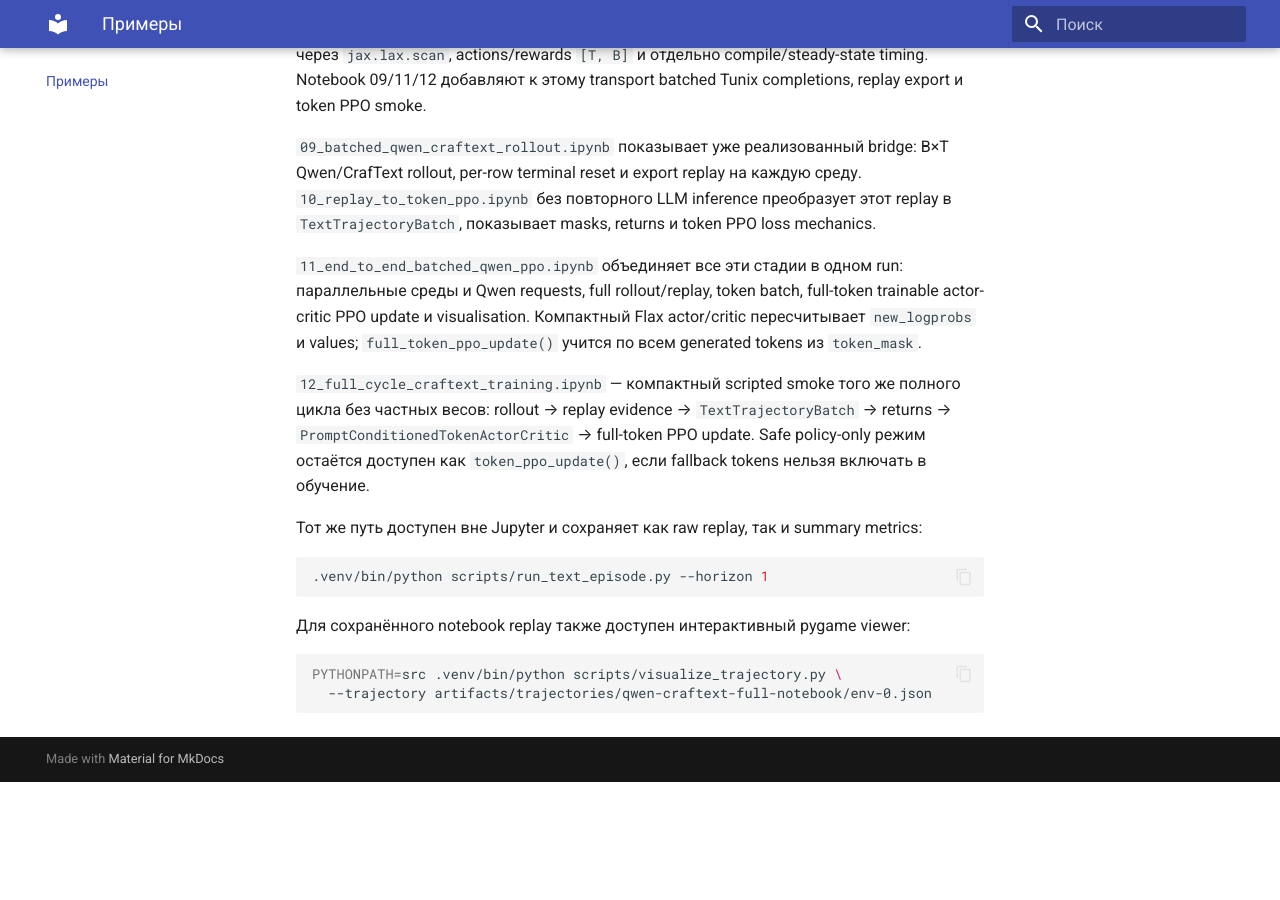
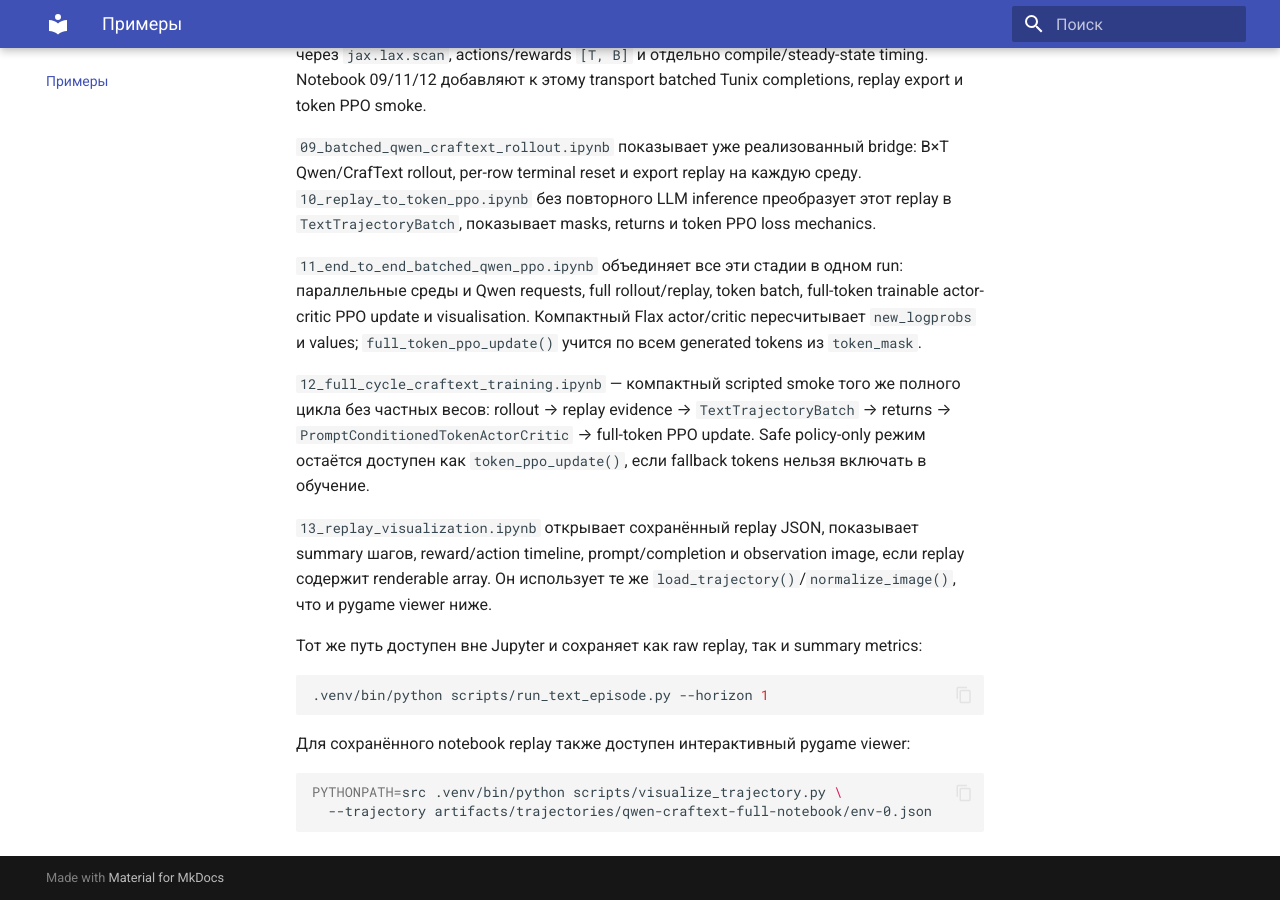
Before and after one commit to Lukashevskiy/tunix-agents, an MkDocs documentation site: the page built from docs/examples.md, in a window 1280 px wide and 900 px high, scrolled down 709 px. Built offline with MkDocs 1.6.1 and Material for MkDocs 9.7.7, drawn with Linux system fonts in a browser that asks for light colours; before the commit the page ends 1491 px from its top, so only the background shows below that.

Commit message:
docs: add replay visualization notebook

````diff
--- a/docs/examples.md
+++ b/docs/examples.md
@@ -41,6 +41,10 @@ update и visualisation. Компактный Flax actor/critic пересчит
 `PromptConditionedTokenActorCritic` → full-token PPO update. Safe policy-only режим остаётся
 доступен как `token_ppo_update()`, если fallback tokens нельзя включать в обучение.
 
+`13_replay_visualization.ipynb` открывает сохранённый replay JSON, показывает summary шагов,
+reward/action timeline, prompt/completion и observation image, если replay содержит renderable
+array. Он использует те же `load_trajectory()`/`normalize_image()`, что и pygame viewer ниже.
+
 Тот же путь доступен вне Jupyter и сохраняет как raw replay, так и summary metrics:
 
 ```bash
--- a/docs/project_status.json
+++ b/docs/project_status.json
@@ -48,7 +48,7 @@
     {
       "name": "Runnable examples",
       "status": "ready",
-      "description": "Двенадцать самостоятельных notebooks согласованы с итоговым pipeline: ранние notebooks показывают отдельные boundaries, 07 уже использует batched Tunix/MegaPrompts/CrafText rollout, 08 документирует reusable JAX transport, а 09/11/12 ведут replay → token batch → PPO smoke cycle."
+      "description": "Тринадцать самостоятельных notebooks согласованы с итоговым pipeline: ранние notebooks показывают отдельные boundaries, 07 уже использует batched Tunix/MegaPrompts/CrafText rollout, 08 документирует reusable JAX transport, 09/11/12 ведут replay → token batch → PPO smoke cycle, а 13 визуализирует replay."
     },
     {
       "name": "Prompt assembly boundary",
````
Also changed, not shown: 2 other files.
